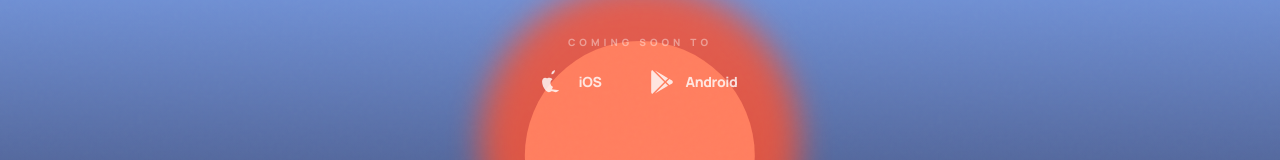
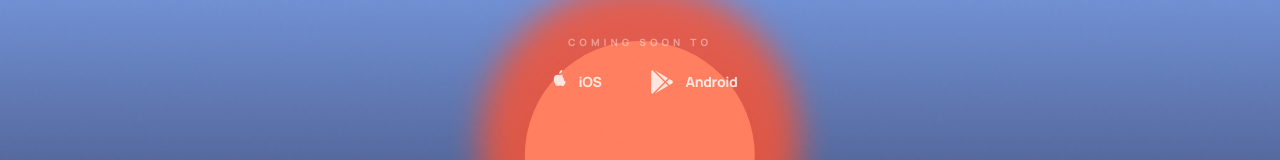
Before and after one commit to surajz12/spontane, a Next.js app: page / in a window 1280 px wide. Shown: the part 433-593 px from the top of the page. Built offline with nearby package versions, Linux system fonts and the light colour scheme.

Commit message:
Fix iOS logo with high-fidelity SVG path

```diff
--- a/components/hero.tsx
+++ b/components/hero.tsx
@@ -42,8 +42,8 @@ export function Hero() {
                         </p>
                         <div className="flex gap-12">
                             <div className="flex items-center gap-3 opacity-80 hover:opacity-100 transition-opacity">
-                                <svg className="w-6 h-6 fill-current" viewBox="0 0 24 24">
-                                    <path d="M17.05 20.28c-.96.95-2.04 1.9-3.4 1.9-1.33 0-1.74-.82-3.32-.82s-2.04.79-3.32.82c-1.34.02-2.58-1.09-3.53-2.04-1.96-1.95-3.41-5.51-3.41-8.59 0-2.5 1.54-3.83 3-3.83.74 0 1.44.5 1.88.5.44 0 1.29-.56 2.13-.56s2.5.34 3.44 1.7c-.12.07-2.04 1.19-2.04 3.59 0 2.87 2.5 3.82 2.54 3.84-.04.1-.38 1.34-1.29 2.49zM12.03 3c.6-.74 1.01-1.76.89-2.79-.88.04-1.94.59-2.57 1.32-.57.65-1.07 1.7-.95 2.71.99.08 1.98-.5 2.63-1.24z" />
+                                <svg className="w-6 h-6 fill-current" viewBox="0 0 1024 1024">
+                                    <path d="M867,.18c-34.33,2.16-77.94,22.84-102.3,51.27-22,25.4-40.09,64.21-34.09,102.3,37.77,3,78-18.91,101.44-48C857.26,76.53,873.34,37.77,867,.18ZM889.36,197.64c-53.25-3.32-98,28.49-123.64,28.49s-62.19-27.35-104.53-27.35c-54.8,0-104.91,31.42-133,80.37-56.7,98.83-14.48,245.92,40.15,325,26.73,38.65,58.55,81.44,100.22,79.91,39.69-1.5,54.74-25.59,102.6-25.59s61.27,25.59,103.11,24.7c43.68-.89,71.12-38.65,97.77-77.42,30.8-44.8,43.46-88.16,44.17-90.41-.95-.44-84.6-32.42-85.39-129C830.15,229.07,889.36,197.64,889.36,197.64Z" />
                                 </svg>
                                 <span className="font-manrope text-sm font-black tracking-tight">iOS</span>
                             </div>
```
